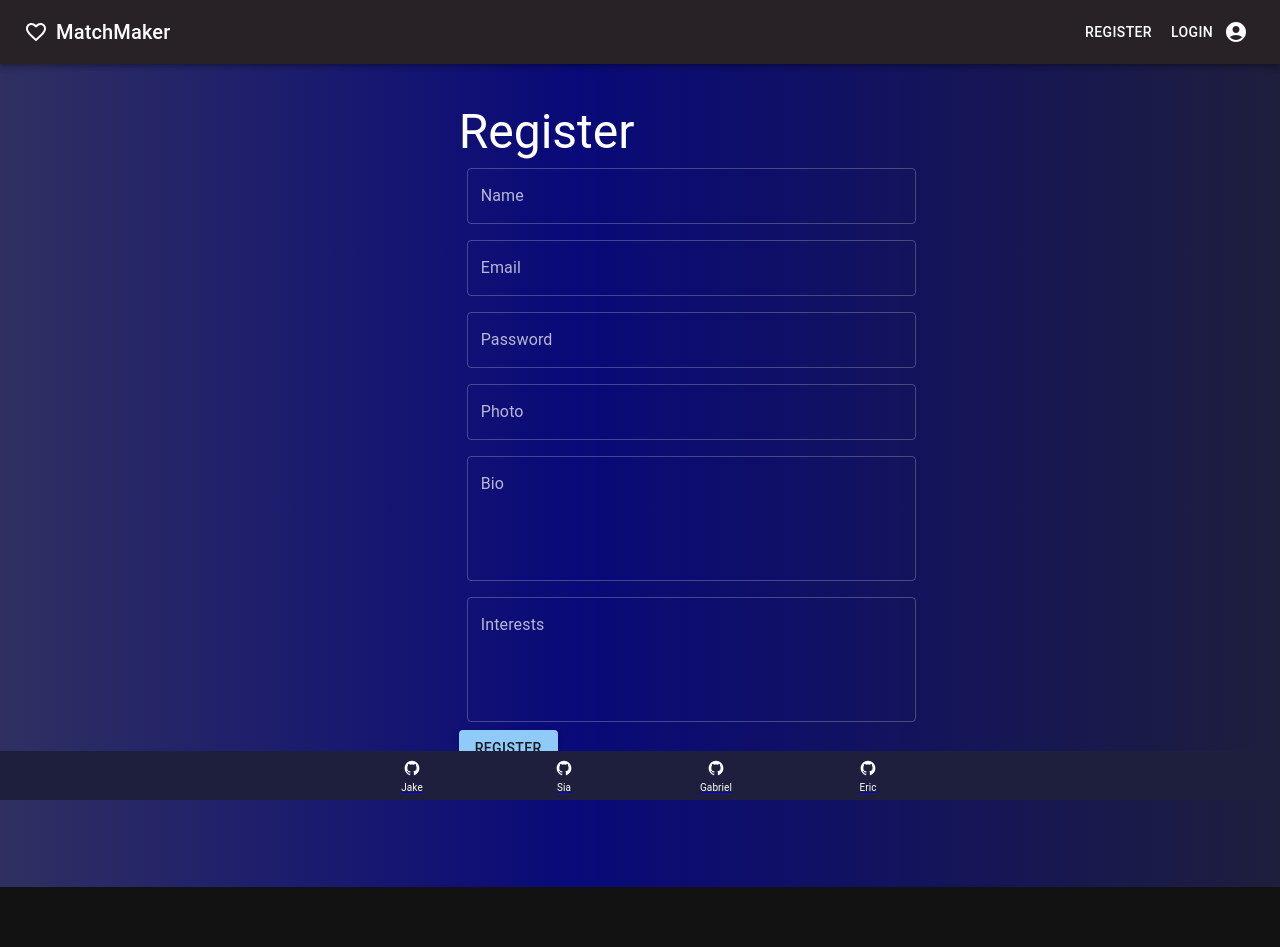
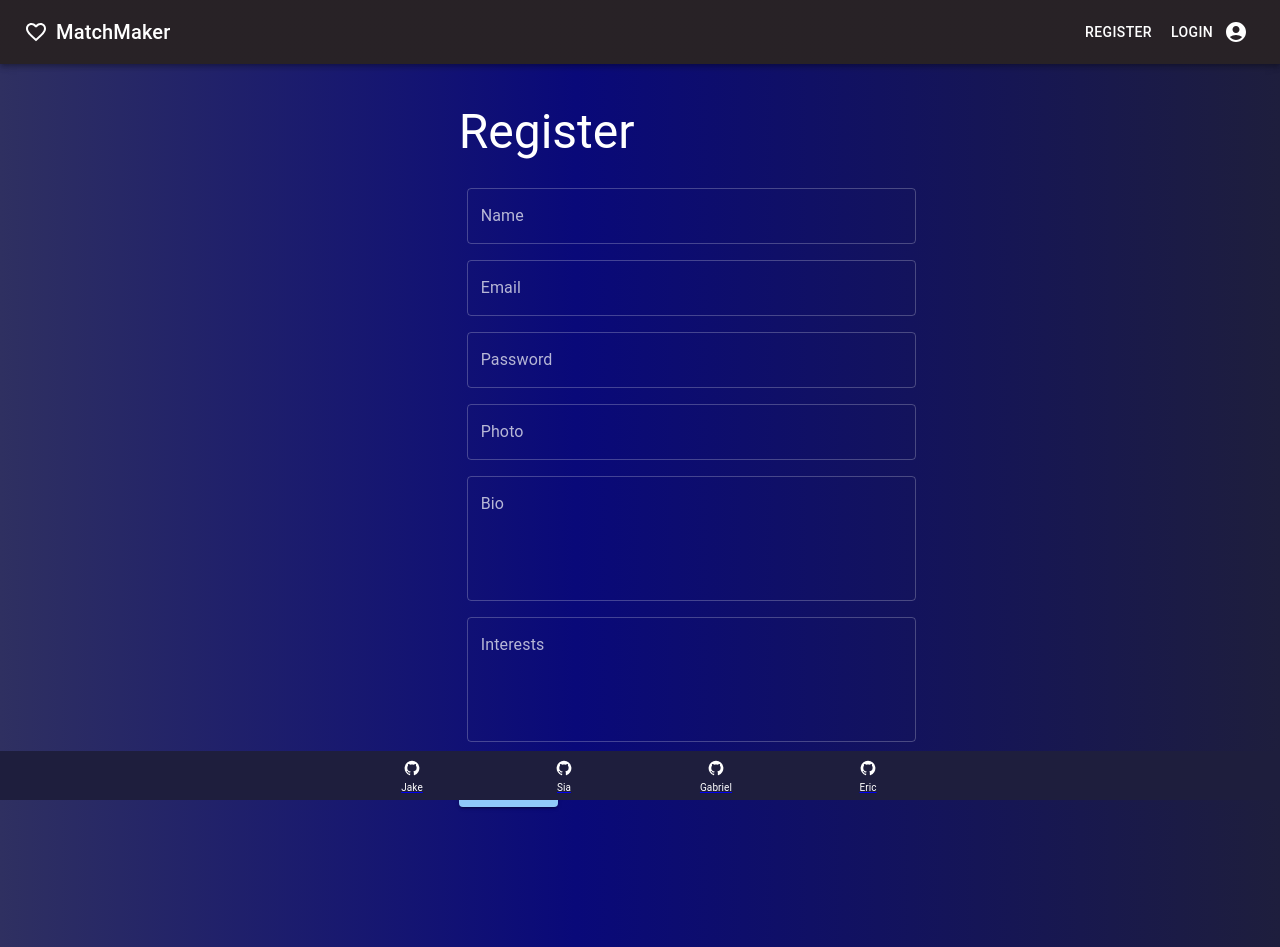
Before and after one commit to JakeDish/date-app, a React (Create React App) app in the folder client/: page /register in a window 1280 px wide. Before the commit the page ends 887 px from the top, so only its background shows below. Built offline with nearby package versions, Linux system fonts and the light colour scheme; no server answers.

Commit message:
Spaced out input forms

```diff
--- a/client/src/pages/Login/Login.js
+++ b/client/src/pages/Login/Login.js
@@ -3,6 +3,7 @@ import Box from "@mui/material/Box";
 import TextField from "@mui/material/TextField";
 import Button from "@mui/material/Button";
 import Grid from "@mui/material/Unstable_Grid2";
+import FormGroup from "@mui/material/FormGroup";
 import Header from "../../components/Header";
 import Container from "../../components/Container";
 import Auth from "../../utils/auth.js";
@@ -44,6 +45,7 @@ function Login() {
           <Grid xs={4}></Grid>
           <Grid xs={4}>
             <Typography variant="h3">Login</Typography>
+            <FormGroup sx={{ margin: "20px 0" }}>
               <form onSubmit={handleFormSubmit}>
                 <Box
                   component="form"
@@ -81,10 +83,15 @@ function Login() {
                     onChange={handleInputChange}
                   />
                 </Box>
-              <Button variant="contained" type="submit">
+                <Button
+                  variant="contained"
+                  type="submit"
+                  sx={{ marginTop: "20px" }}
+                >
                   Login
                 </Button>
               </form>
+            </FormGroup>
           </Grid>
           <Grid xs={4}></Grid>
         </Grid>
--- a/client/src/pages/Register/Register.js
+++ b/client/src/pages/Register/Register.js
@@ -6,8 +6,6 @@ import Box from "@mui/material/Box";
 import TextField from "@mui/material/TextField";
 import Button from "@mui/material/Button";
 import FormGroup from "@mui/material/FormGroup";
-import FormControlLabel from "@mui/material/FormControlLabel";
-import Checkbox from "@mui/material/Checkbox";
 import Container from "../../components/Container";
 import Header from "../../components/Header";
 import Footer from "../../components/Footer";
@@ -25,25 +23,25 @@ function Register() {
     interests: "",
   });
 
-  const [register, { error, data }] = useMutation(REGISTER_USER);
+  const [register] = useMutation(REGISTER_USER);
 
   const handleInputChange = ({ target: { name, value } }) => {
     setFormState({ ...formState, [name]: value });
   };
 
-  const handleChecked = (e) => {
-    const { value, checked } = e.target;
-    const { interests } = formState;
+  // const handleChecked = (e) => {
+  //   const { value, checked } = e.target;
+  //   const { interests } = formState;
 
-    if (checked) {
-      setFormState((prev) => ({ ...prev, interests: [...interests, value] }));
-    } else {
-      setFormState((prev) => ({
-        ...prev,
-        interests: interests.filter((e) => e !== value),
-      }));
-    }
-  };
+  //   if (checked) {
+  //     setFormState((prev) => ({ ...prev, interests: [...interests, value] }));
+  //   } else {
+  //     setFormState((prev) => ({
+  //       ...prev,
+  //       interests: interests.filter((e) => e !== value),
+  //     }));
+  //   }
+  // };
 
   console.log(formState);
 
@@ -68,7 +66,7 @@ function Register() {
           <Grid xs={4}></Grid>
           <Grid xs={4}>
             <Typography variant="h3">Register</Typography>
-            <FormGroup>
+            <FormGroup sx={{ margin: "20px 0" }}>
               <form onSubmit={handleFormSubmit}>
                 <Box
                   component="form"
@@ -252,7 +250,11 @@ function Register() {
                   onChange={handleChecked}
                 /> */}
 
-                <Button variant="contained" type="submit">
+                <Button
+                  variant="contained"
+                  type="submit"
+                  sx={{ marginTop: "20px" }}
+                >
                   Register
                 </Button>
               </form>
@@ -261,7 +263,7 @@ function Register() {
           <Grid xs={4}></Grid>
         </Grid>
       </Container>
-      <Footer/>
+      <Footer />
     </div>
   );
 }
```
Also changed, not shown: 1 other file (tests, documents, lock files or other folders). Lines whose indentation alone changed are shown as unchanged.
